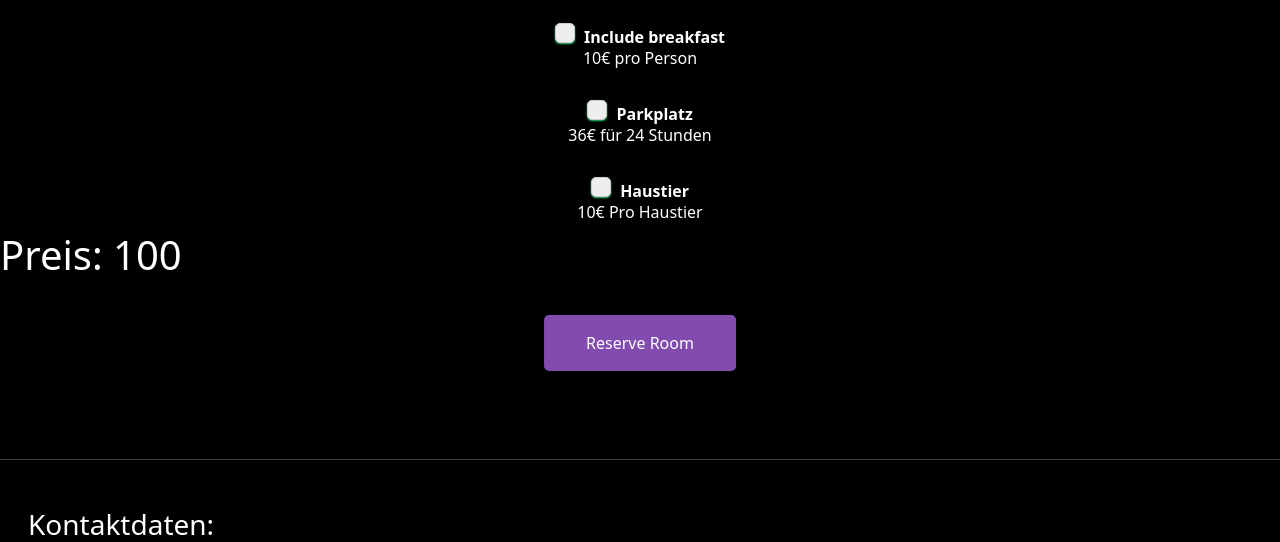
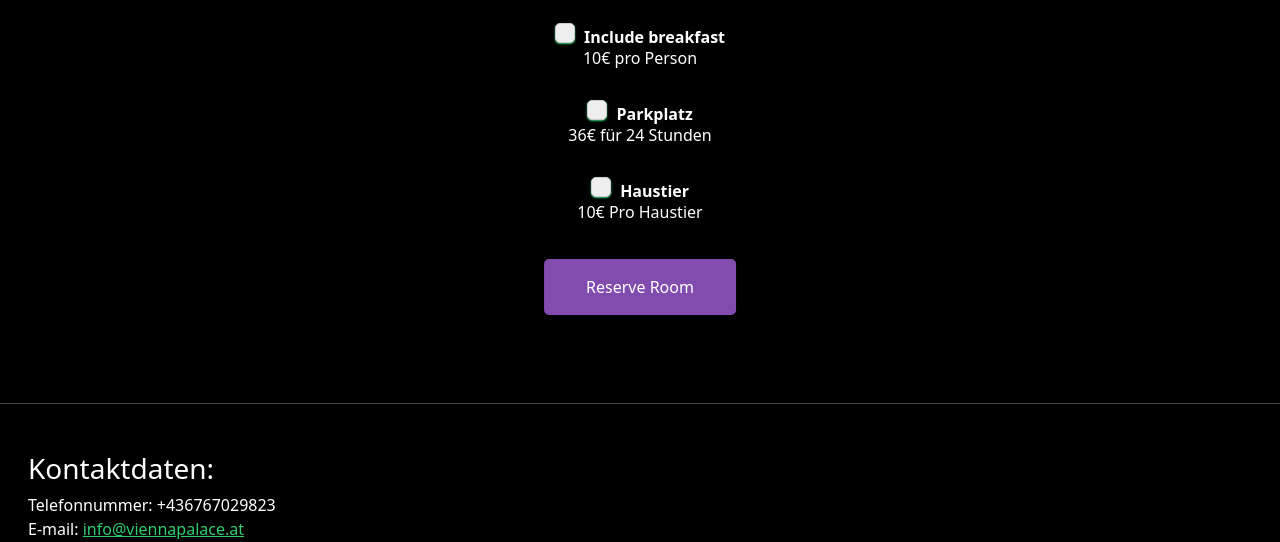
Before and after one commit to fawzywahba15/ITP, a PHP site: page /buchen.php in a window 1280 px wide. Shown: the part 1108-1650 px from the top of the page. Run offline with PHP 8.4, Linux system fonts and the light colour scheme; the visitor is signed in with stand-in values (Sample User, id 1).

Commit message:
Update buchen.php

```diff
--- a/zimmer_reservieren/buchen.php
+++ b/zimmer_reservieren/buchen.php
@@ -127,7 +127,6 @@ if ($_SERVER["REQUEST_METHOD"] == "POST") {
     <label for="Haustier" class="checkbox-label">Haustier</label><br>
     <h6>10€ Pro Haustier</h6>
     </div>
-    <h1> Preis: <?php echo $preis?></h1>
     <input type="submit" class="button_2" value="Reserve Room">
 </form>
 
```
